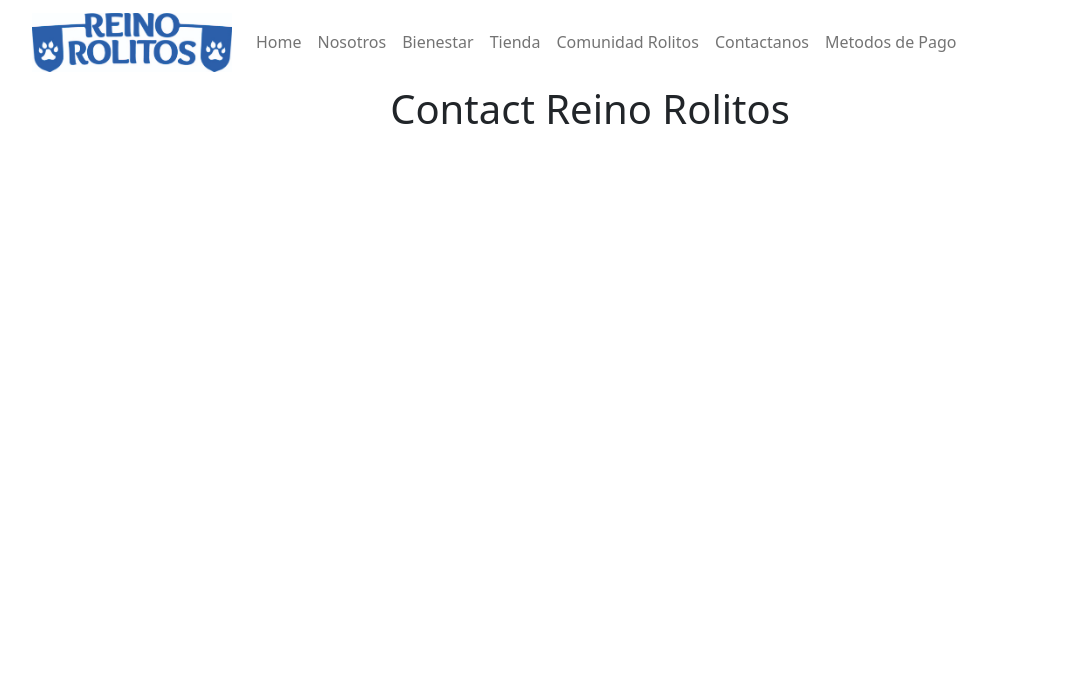
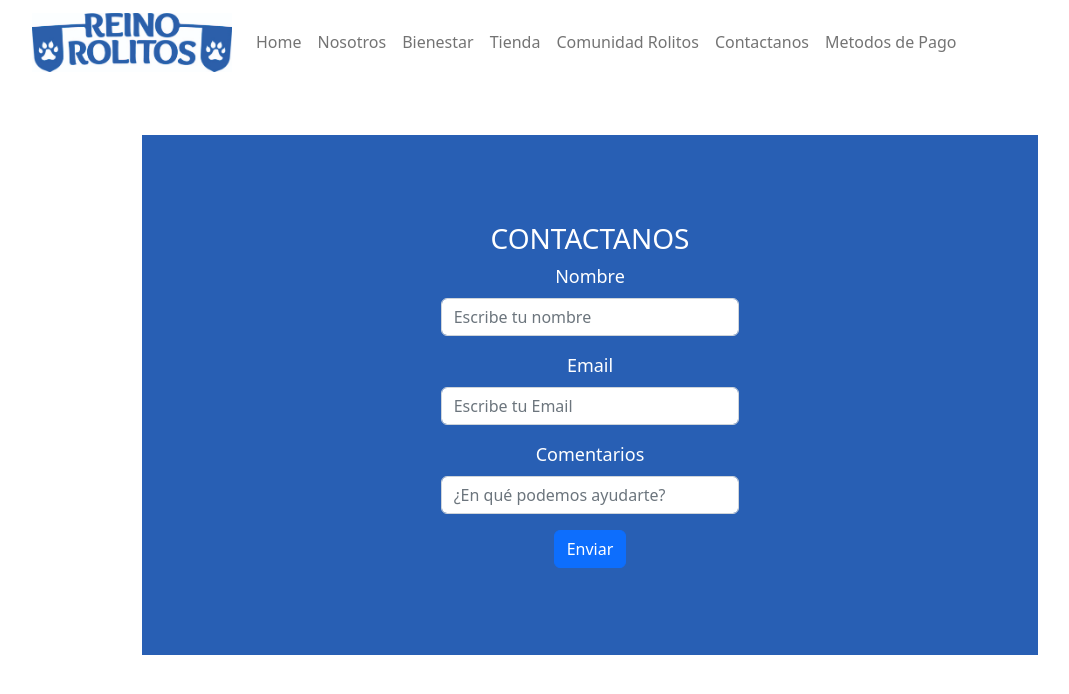
Before and after one commit to JairoHGomezCastillo/CICLO4-UTP-PROYECTO-MERN, a React (Create React App) app in the folder proyecto_front/: page /contactos in a window 1280 px wide. Shown: the top 694 px of the page, without its empty margins (50-1119 px from the left). Built offline with nearby package versions, Linux system fonts and the light colour scheme.

Commit message:
Elaboracion del contactanos

```diff
--- a/proyecto_front/src/components/contactos.js
+++ b/proyecto_front/src/components/contactos.js
@@ -1,8 +1,33 @@
+import React from "react";
+import { Form, Button, Col } from "react-bootstrap";
+
 const Contact = () => {
   return (
-    <div>
-      <h1>Contact Reino Rolitos</h1>
-    </div>
+    <Form className="contactenos">
+      <Col sm={4}>
+        <div>
+          <h3>CONTACTANOS</h3>
+        </div>
+        <Form.Group class="mb-3">
+          <Form.Label>Nombre</Form.Label>
+          <Form.Control type="text" placeholder="Escribe tu nombre" />
+        </Form.Group>
+
+        <Form.Group class="mb-3">
+          <Form.Label>Email</Form.Label>
+          <Form.Control type="email" placeholder="Escribe tu Email" />
+        </Form.Group>
+
+        <Form.Group class="mb-3">
+          <Form.Label>Comentarios</Form.Label>
+          <Form.Control type="text" placeholder="¿En qué podemos ayudarte?" />
+        </Form.Group>
+
+        <Button  variant="primary" type="submit">
+          Enviar
+        </Button>
+      </Col>
+    </Form>
   );
 };
 export default Contact;
--- a/proyecto_front/src/index.css
+++ b/proyecto_front/src/index.css
@@ -39,3 +39,16 @@
 .row{
   float: right;
 }
+
+.contactenos{
+
+  background-color: #285FB4;
+  height: 65vh;
+  margin: 15%;
+  margin-top: 50px;
+  display: flex;
+  align-items: center;
+  justify-content: center;
+  color: #fff;
+  font-size: 18px;
+}
```
